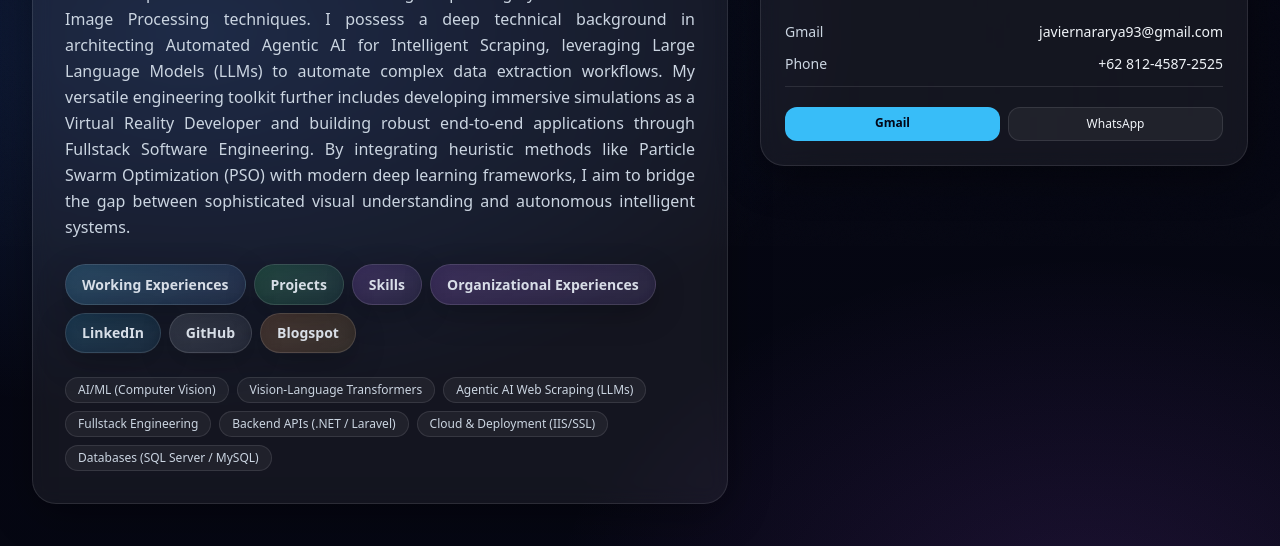
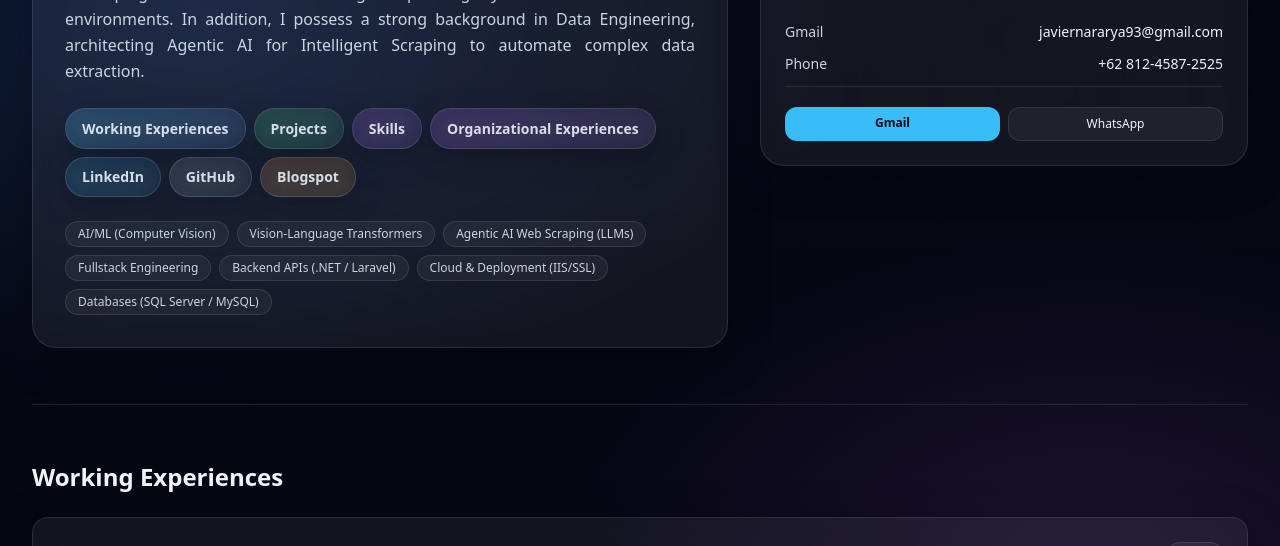
Before and after one commit to Javier1504/Personal-Website-Portfolio, a plain HTML site: page index.html in a window 1280 px wide. Shown: the part 554-1100 px from the top of the page. Drawn offline with nearby package versions, Linux system fonts and the light colour scheme.

Commit message:
Update index.html

```diff
--- a/index.html
+++ b/index.html
@@ -164,8 +164,7 @@
             </div>
 
             <p class="mt-5 text-slate-300 leading-relaxed hyphenate text-left sm:text-justify">
-              Informatics Engineering Graduate from Institut Teknologi Sepuluh Nopember (ITS) with a GPA of 3.59/4.00 (Cum Laude). Specialized in Computer Vision and Artificial Intelligence, with a primary research focus on Vision-Language Modeling through the development of Transformer-based Image Captioning systems and advanced Image Processing techniques.
-              I possess a deep technical background in architecting Automated Agentic AI for Intelligent Scraping, leveraging Large Language Models (LLMs) to automate complex data extraction workflows. My versatile engineering toolkit further includes developing immersive simulations as a Virtual Reality Developer and building robust end-to-end applications through Fullstack Software Engineering. By integrating heuristic methods like Particle Swarm Optimization (PSO) with modern deep learning frameworks, I aim to bridge the gap between sophisticated visual understanding and autonomous intelligent systems.
+              Informatics Engineering graduate from Institut Teknologi Sepuluh Nopember (ITS) with a GPA of 3.59/4.00 (Cum Laude), specializing in Computer Vision and Artificial Intelligence. My research core is focuses in Vision Language Modeling , specifically developing Transformer based Image Captioning systems for urban traffic environments. In addition, I possess a strong background in Data Engineering, architecting Agentic AI for Intelligent Scraping to automate complex data extraction.
             </p>
 
             <!-- HERO BUTTONS -->
```
